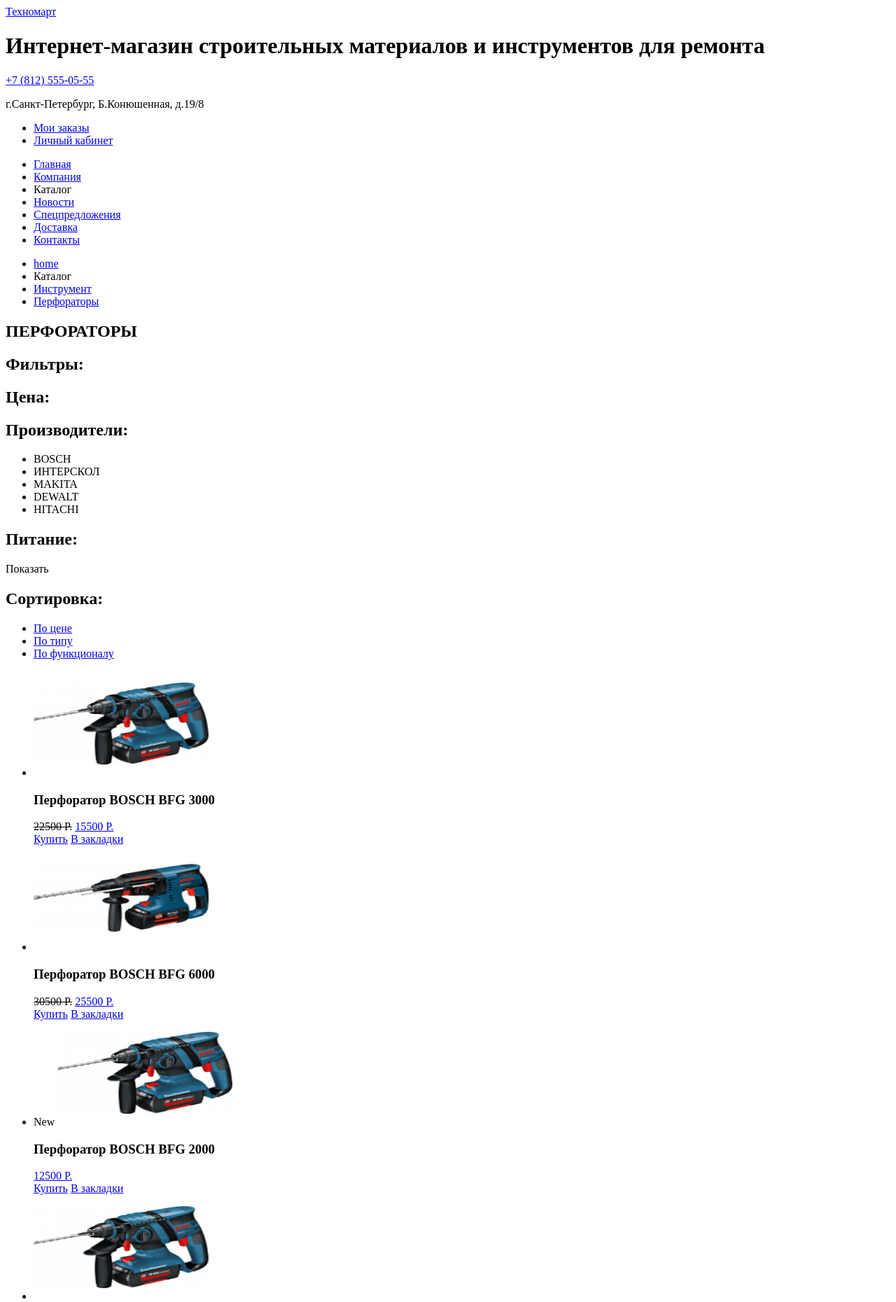
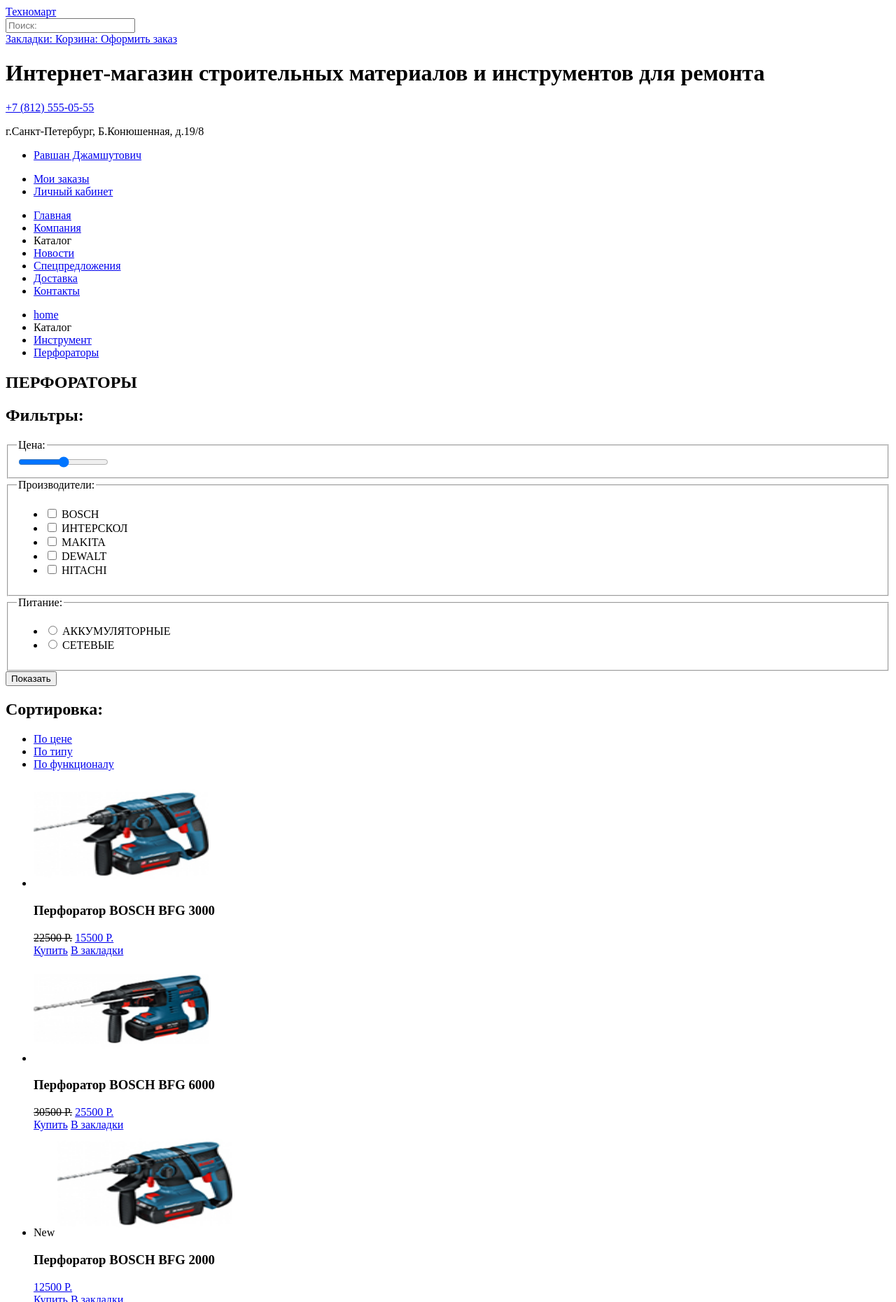
Before and after one commit to limasam/technomart, a plain HTML site: page catalog.html in a window 1280 px wide. Shown: the top 1860 px of the page at 70% size. Drawn offline with Linux system fonts and the light colour scheme.

Commit message:
adding forms

```diff
--- a/catalog.html
+++ b/catalog.html
@@ -7,12 +7,20 @@
     <body>
         <header class="catalog-header">
             <a href="index.html" class="main-header-logo">Техномарт</a>
-            <!--Форма для поиска-->
-            <!--Форма для ссылок:Закладки,корзина,оформить заказ-->
+            <form class="search-form" method="post" action="#">
+                <input type="text" name="user-search" placeholder="Поиск: ">
+            </form>
+            <a href="#">Закладки: </a>
+            <a href="#">Корзина: </a>
+            <a href="#">Оформить заказ</a>
             <h1>Интернет-магазин строительных материалов и инструментов для ремонта</h1>
             <a href="tel:+7812550555">+7 (812) 555-05-55</a>
             <p>г.Санкт-Петербург, Б.Конюшенная, д.19/8</p>
-            <!--Форма для личного кабинета или ссылка?-->
+            <ul class="user-name">
+                <li>
+                    <a href="#" class="sign-in">Равшан Джамшутович</a>
+                </li>
+            </ul>
             <ul class="user-catalog">
                 <li><a href="#" class="user-catalog-item">Мои заказы</a> </li>
                 <li><a href="#" class="user-catalog-item" >Личный кабинет</a></li>
@@ -33,7 +41,9 @@
             <section class="catalog-navigation">
                 <ul class="catalog-navigation-list">
                     <li>
-                        <a href="index.html" class="button-navigation">home</a>
+                        <a href="index.html" class="button-navigation">
+                            <span class="vissualy-hidden">home</span>
+                        </a>
                     </li>
                     <li>
                         <a class="button-navigation">Каталог</a>
@@ -49,30 +59,53 @@
             </section>
             <section class="catalog-filters">
                 <h2 class="filters">Фильтры: </h2>
-                <h2>Цена: </h2>
-                <!--Форма для цены-->
-                <h2>Производители: </h2>
-                <!--Форма для производителей-->
+                <form class="price-filter" method="post" action="#">
+                    <fieldset>
+                        <legend>Цена: </legend>
+                        <label>
+                        <input type="range" name="price">
+                        </label>
+                    </fieldset>
+                    <fieldset>
+                        <legend>Производители:</legend>
                         <ul class="brands-list">
                             <li>
-                        <span class="brand-item">BOSCH</span>
+                                <input type="checkbox" name="BOSCH" id="filter-BOSCH">
+                                <label for="filter-BOSCH">BOSCH</label>
                             </li>
                             <li>
-                        <span class="brand-item">ИНТЕРСКОЛ</span>
+                                <input type="checkbox" name="INTERSKOL" id="filter-INTERSKOL">
+                                <label for="filter-INTERSKOL">ИНТЕРСКОЛ</label>
                             </li>
                             <li>
-                        <span class="brand-item">MAKITA</span>
+                                <input type="checkbox" name="BOSCH" id="filter-MAKITA">
+                                <label for="filter-MAKITA">MAKITA</label>
                             </li>
                             <li>
-                        <span class="brand-item">DEWALT</span>
+                                <input type="checkbox" name="DEWALT" id="filter-DEWALT">
+                                <label for="filter-DEWALT">DEWALT</label>
                             </li>
                             <li>
-                        <span class="brand-item">HITACHI</span>
+                                <input type="checkbox" name="HITACHI" id="filter-HITACHI">
+                                <label for="filter-HITACHI">HITACHI</label>
                             </li>
                         </ul>
-                <h2>Питание:  </h2>
-                <!--Форма для питания-->
-                <a class="button">Показать</a>
+                    </fieldset>
+                    <fieldset>
+                        <legend>Питание:</legend>
+                        <ul class="filter-accum">
+                            <li>
+                                <input type="radio" name="accum" id="filter-accumulator">
+                                <label for="filter-accumulator">АККУМУЛЯТОРНЫЕ</label>
+                            </li>
+                            <li>
+                                <input type="radio" name="accum" id="filter-mains-supply" >
+                                <label for="filter-mains-supply">СЕТЕВЫЕ</label>
+                            </li>
+                        </ul>
+                    </fieldset>
+                    <button type="submit">Показать</button>
+                </form>
             </section>
             <section class="products">
                 <h2>Сортировка: </h2>
@@ -89,7 +122,7 @@
                 </ul>
                 <ul class="products-list">
                     <li>
-                        <img src="img/perf-2.png" width="250" height="150" alt="Перфоратор 1">
+                        <img src="img/perf-2.jpg" width="250" height="150" alt="Перфоратор 1">
                         <h3>Перфоратор BOSCH BFG 3000</h3>
                         <del class="discount">22500 P.</del>
                         <a href="#" class="button">15500 P.</a>
@@ -99,7 +132,7 @@
                         </div>
                     </li>
                     <li>
-                        <img src="img/perf-3.png" width="250" height="150" alt="Перфоратор 2">
+                        <img src="img/perf-3.jpg" width="250" height="150" alt="Перфоратор 2">
                         <h3>Перфоратор BOSCH BFG 6000</h3>
                         <del class="discount">30500 P.</del>
                         <a href="#" class="button">25500 P.</a>
@@ -110,7 +143,7 @@
                     </li>
                     <li>
                         <span class="corner-word">New</span>
-                        <img src="img/perf-4.png" width="250" height="150" alt="Перфоратор 3">
+                        <img src="img/perf-4.jpg" width="250" height="150" alt="Перфоратор 3">
                         <h3>Перфоратор BOSCH BFG 2000</h3>
                         <a href="#" class="button">12500 P.</a>
                         <div>
@@ -119,7 +152,7 @@
                         </div>
                     </li>
                     <li>
-                        <img src="img/perf-2.png" width="250" height="150" alt="Перфоратор 4">
+                        <img src="img/perf-2.jpg" width="250" height="150" alt="Перфоратор 4">
                         <h3>Перфоратор BOSCH BFG 3000</h3>
                         <del class="discount">22500 P.</del>
                         <a href="#" class="button">15500 P.</a>
@@ -130,7 +163,7 @@
                     </li>
                     <li>
                         <span class="corner-word">New</span>
-                        <img src="img/perf-3.png" width="250" height="150" alt="Перфоратор 5">
+                        <img src="img/perf-3.jpg" width="250" height="150" alt="Перфоратор 5">
                         <h3>Перфоратор BOSCH BFG 6000</h3>
                         <del class="discount">30500 P.</del>
                         <a href="#" class="button">25500 P.</a>
@@ -140,7 +173,7 @@
                         </div>
                     </li>
                     <li>
-                        <img src="img/perf-4.png" width="250" height="150" alt="Перфоратор 6">
+                        <img src="img/perf-4.jpg" width="250" height="150" alt="Перфоратор 6">
                         <h3>Перфоратор BOSCH BFG 2000</h3>
                         <a href="#" class="button">12500 P.</a>
                         <div>
@@ -150,7 +183,7 @@
                     </li>
                     <li>
                         <span class="corner-word">New</span>
-                        <img src="img/perf-2.png" width="250" height="150" alt="Перфоратор 7">
+                        <img src="img/perf-2.jpg" width="250" height="150" alt="Перфоратор 7">
                         <h3>Перфоратор BOSCH BFG 3000</h3>
                         <del class="discount">22500 P.</del>
                         <a href="#" class="button">15500 P.</a>
@@ -160,7 +193,7 @@
                         </div>
                     </li>
                     <li>
-                        <img src="img/perf-3.png" width="250" height="150" alt="Перфоратор 8">
+                        <img src="img/perf-3.jpg" width="250" height="150" alt="Перфоратор 8">
                         <h3>Перфоратор BOSCH BFG 6000</h3>
                         <del class="discount">30500 P.</del>
                         <a href="#" class="button">25500 P.</a>
@@ -170,7 +203,7 @@
                         </div>
                     </li>
                     <li>
-                        <img src="img/perf-4.png" width="250" height="150" alt="Перфоратор 9">
+                        <img src="img/perf-4.jpg" width="250" height="150" alt="Перфоратор 9">
                         <h3>Перфоратор BOSCH BFG 2000</h3>
                         <a href="#" class="button">12500 P.</a>
                         <div>
@@ -228,9 +261,9 @@
                 Все права защищены</p>
             <div class="footer-social">
                 <ul>
-                    <li><a class="social-button" href="#">Вконтакте</a></li>
-                    <li><a class="social-button" href="#">Фейсбук</a></li>
-                    <li><a class="social-button" href="#">Инстаграм</a></li>
+                    <li><a class="social-button" href="#" aria-label="Вконтакте">Вконтакте</a></li>
+                    <li><a class="social-button" href="#" aria-label="Фейсбук">Фейсбук</a></li>
+                    <li><a class="social-button" href="#" aria-label="Инстаграм">Инстаграм</a></li>
                 </ul>
             </div>
             <p class="footer-email">
@@ -242,7 +275,7 @@
                 <a href="#">htmlacademy.ru</a>
             </p>
         </footer>
-        <section class="modal modal-login">
+        <section class="modal-login">
             <h2>Товар добавлен в корзину! </h2>
             <a href="#" class="login-button">Оформить заказ</a>
             <a href="#" class="login-button">Продолжить покупки</a>
```
Also changed, not shown: index.html (+30 -20 lines). Lines whose indentation alone changed are shown as unchanged.
